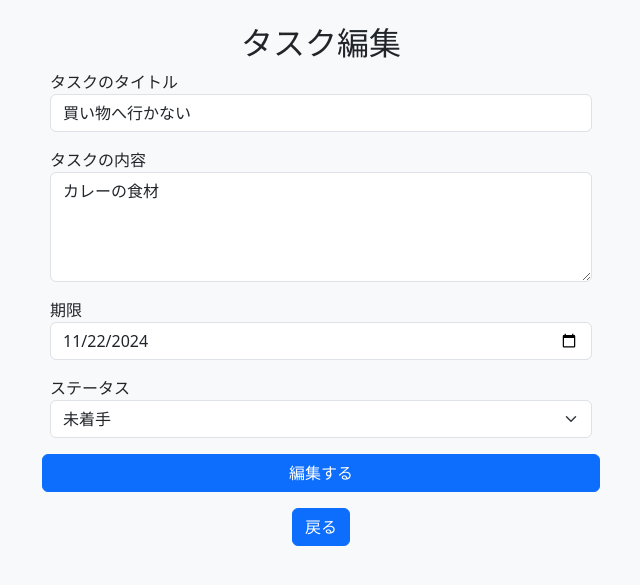
After one commit to huku3/20241122, a Flask app: page /edit/1 in a window 1280 px wide. The commit adds this page. Shown: the top 585 px of the page, without its empty margins (319-959 px from the left). Run offline with Flask 3, Linux system fonts and the light colour scheme; data comes from the database, SQL or seed files in the repository; both versions use the stored data as it was after the commit.

Commit message:
todoapp complete

```diff
--- a/app.py
+++ b/app.py
@@ -1,5 +1,5 @@
 from flask import Flask, render_template, request, redirect, url_for
-from database import get_tasks, add_task, show_task
+from database import get_tasks, add_task, show_task, edit_task, delete_task
 
 app = Flask(__name__)
 
@@ -25,6 +25,26 @@ def show(id):
     return render_template("show.html", task=task)
 
 
+@app.route("/edit/<int:id>", methods=["GET", "POST"])
+def edit(id):
+    if request.method == "GET":
+        task = show_task(id)
+        return render_template("edit.html", task=task)
+
+    else:
+        title = request.form["title"]
+        content = request.form["content"]
+        due_date = request.form["due_date"]
+        status = request.form["status"]
+        edit_task(id, title, content, due_date, status)
+        return redirect(url_for("index"))
+
+
+@app.route("/delete/<int:id>", methods=["POST"])
+def delete(id):
+    delete_task(id)
+    return redirect(url_for("index"))
+
 
 if __name__ == "__main__":
     app.run(port=8000, debug=True)
--- a/database.py
+++ b/database.py
@@ -60,3 +60,24 @@ def show_task(id):
     task = c.execute("SELECT * FROM tasks WHERE id = ?", (id,)).fetchone()
     c.close()
     return task
+
+
+# タスクを編集する関数
+def edit_task(id, title, content, due_date, status):
+    conn = get_connection_db()
+    c = conn.cursor()
+    c.execute(
+        "UPDATE tasks SET title = ?, content = ?, due_date = ?, status =?, updated_at = CURRENT_TIMESTAMP WHERE id = ?",
+        (title, content, due_date, status, id),
+    )
+    conn.commit()
+    c.close
+
+
+# タスクを削除する関数
+def delete_task(id):
+    conn = get_connection_db()
+    c = conn.cursor()
+    c.execute("DELETE FROM tasks WHERE id = ?", (id,))
+    conn.commit()
+    c.close()
--- /dev/null
+++ b/templates/edit.html
@@ -0,0 +1,47 @@
+<!DOCTYPE html>
+<html lang="ja">
+
+<head>
+    <meta charset="UTF-8">
+    <meta name="viewport" content="width=device-width, initial-scale=1.0">
+    <title>タスク編集</title>
+    <link href="https://cdn.jsdelivr.net/npm/bootstrap@5.3.0/dist/css/bootstrap.min.css" rel="stylesheet" integrity="sha384-9ndCyUaIbzAi2FUVXJi0CjmCapSmO7SnpJef0486qhLnuZ2cdeRhO02iuK6FUUVM" crossorigin="anonymous">
+</head>
+
+<body class="bg-light">
+    <div class="container mt-4">
+        <h2 class="text-center">タスク編集</h2>
+        <!-- 入力フォーム -->
+        <form action="" method="post" class="row g-3 col-md-6 mx-auto">
+            <div class="form-group">
+                <label for="title">タスクのタイトル</label>
+                <input type="text" name="title" id="title" class="form-control" value="{{ task['title'] }}" required>
+            </div>
+
+            <div class="form-group">
+                <label for="content">タスクの内容</label>
+                <textarea name="content" id="content" class="form-control" rows="4" required>{{ task['content'] }}</textarea>
+            </div>
+
+            <div class="form-group">
+                <label for="due_date">期限</label>
+                <input type="date" name="due_date" id="due_date" class="form-control" value="{{ task['due_date'] }}" required>
+            </div>
+            <div class="form-group">
+                <label for="status">ステータス</label>
+                <select name="status" id="status" class="form-select">
+                    <option value="未着手" {% if task['status']=='未着手' %} selected{% endif %}>未着手</option>
+                    <option value="進行中" {% if task['status']=='進行中' %} selected{% endif %}>進行中</option>
+                    <option value="完了" {% if task['status']=='完了' %} selected{% endif %}>完了</option>
+                </select>
+            </div>
+            <input type="submit" value="編集する" class="btn btn-primary">
+        </form>
+        <div class="text-center mt-3">
+            <a href="{{ url_for('index') }}" class="btn btn-primary">戻る</a>
+        </div>
+
+    </div>
+</body>
+
+</html>
```
Also changed, not shown: templates/index.html (+6 -2 lines), templates/show.html (+5 -5 lines), todo.db.
